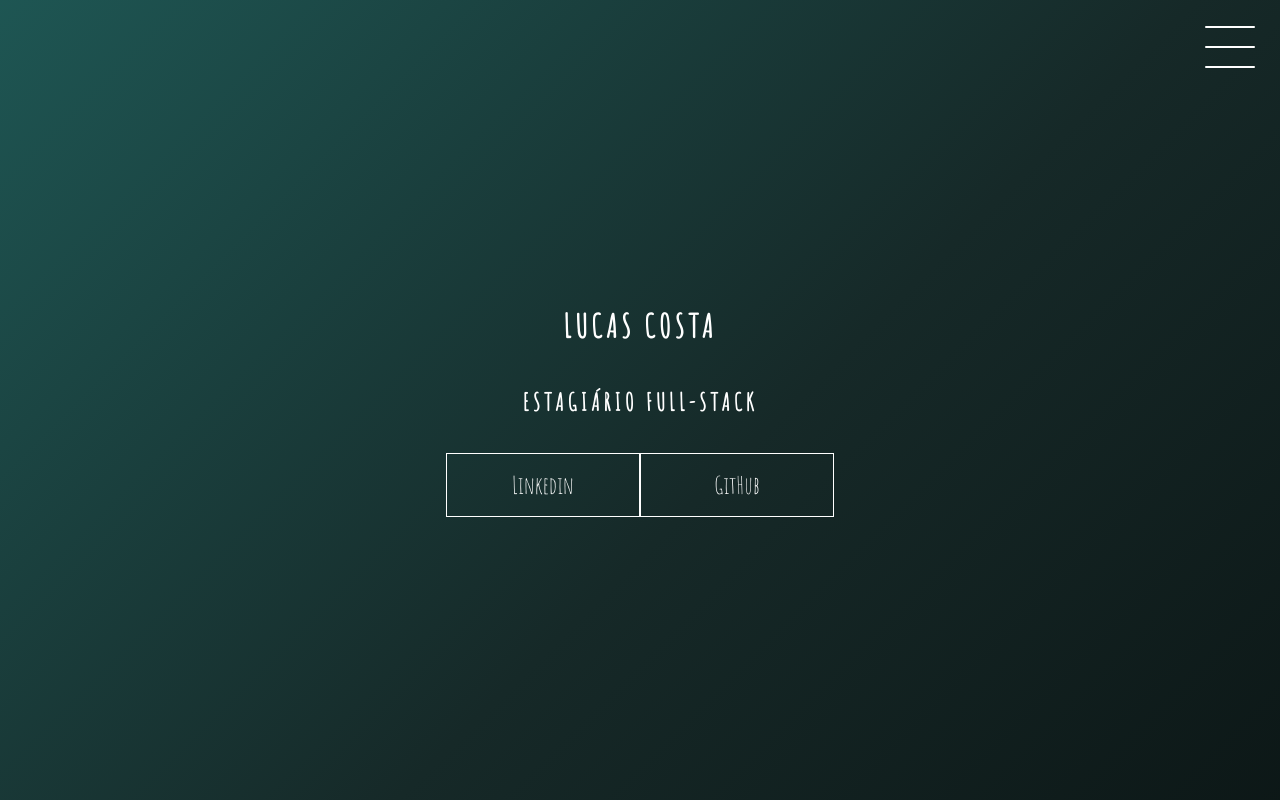
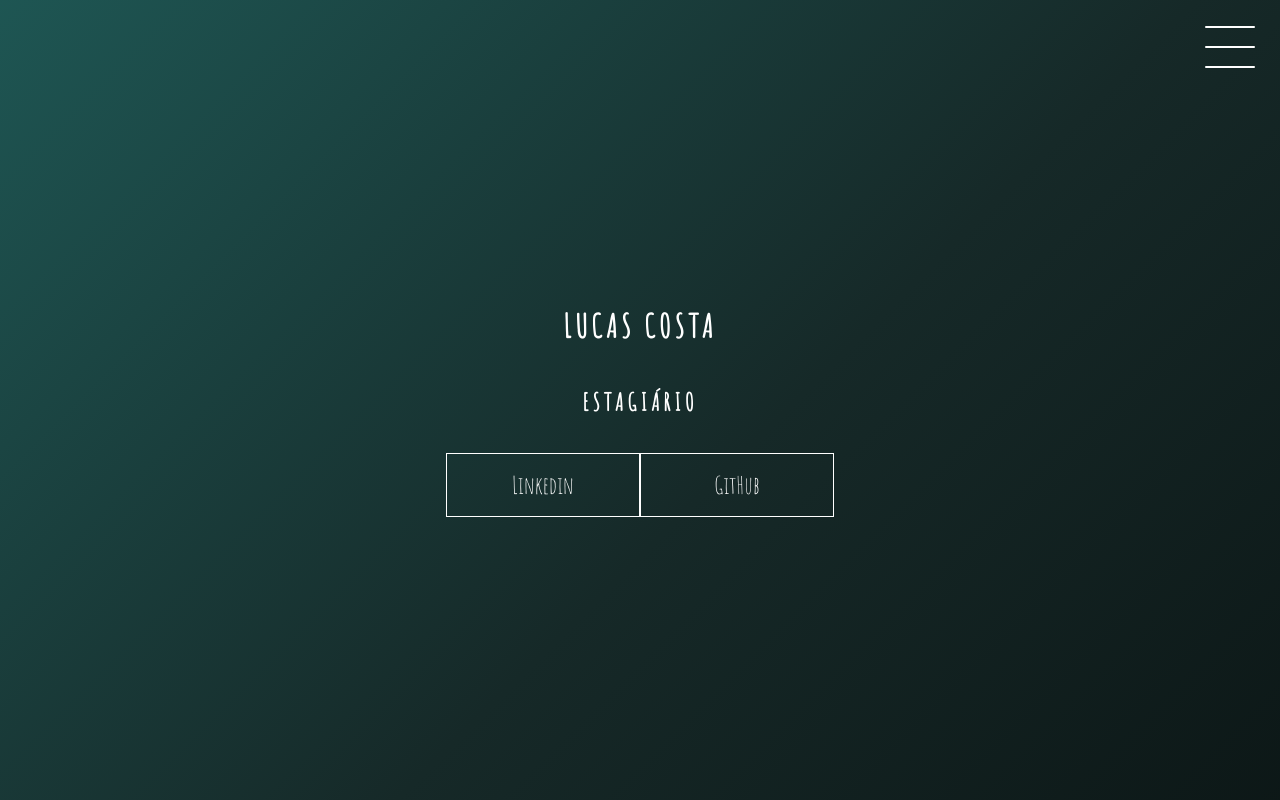
Before and after one commit to lucascosta-p/Portifolio, a plain HTML site: page index.html in a window 1280 px wide. Shown: the top 800 px of the page. Drawn offline with Linux system fonts and the light colour scheme.

Commit message:
Corrigindo título e cargo

```diff
--- a/index.html
+++ b/index.html
@@ -5,7 +5,7 @@
     <meta http-equiv="X-UA-Compatible" content="IE=edge">
     <meta name="viewport" content="width=device-width, initial-scale=1.0">
     <link rel="stylesheet" href="css/style.css">
-    <title>Document</title>
+    <title>Portifólio - Lucas Costa</title>
 </head>
 <body>
     <header class="header-wrapper">
@@ -36,7 +36,7 @@
             </div>
         </div>
         <h1>Lucas Costa</h1>
-        <h2>Estagiário Full-Stack</h2>
+        <h2>Estagiário</h2>
         <div class="social-media">
             <a href="#">Linkedin</a>
             <a href="#">GitHub</a>
```
